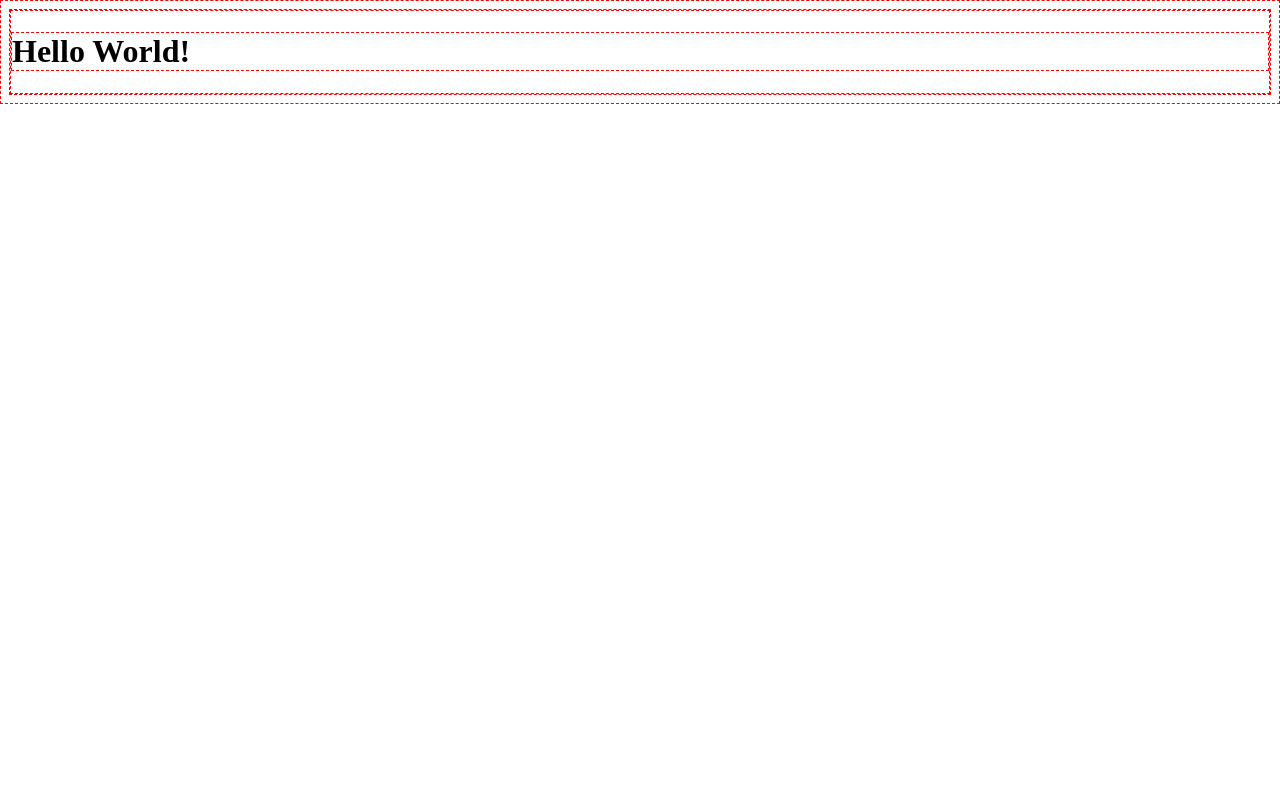
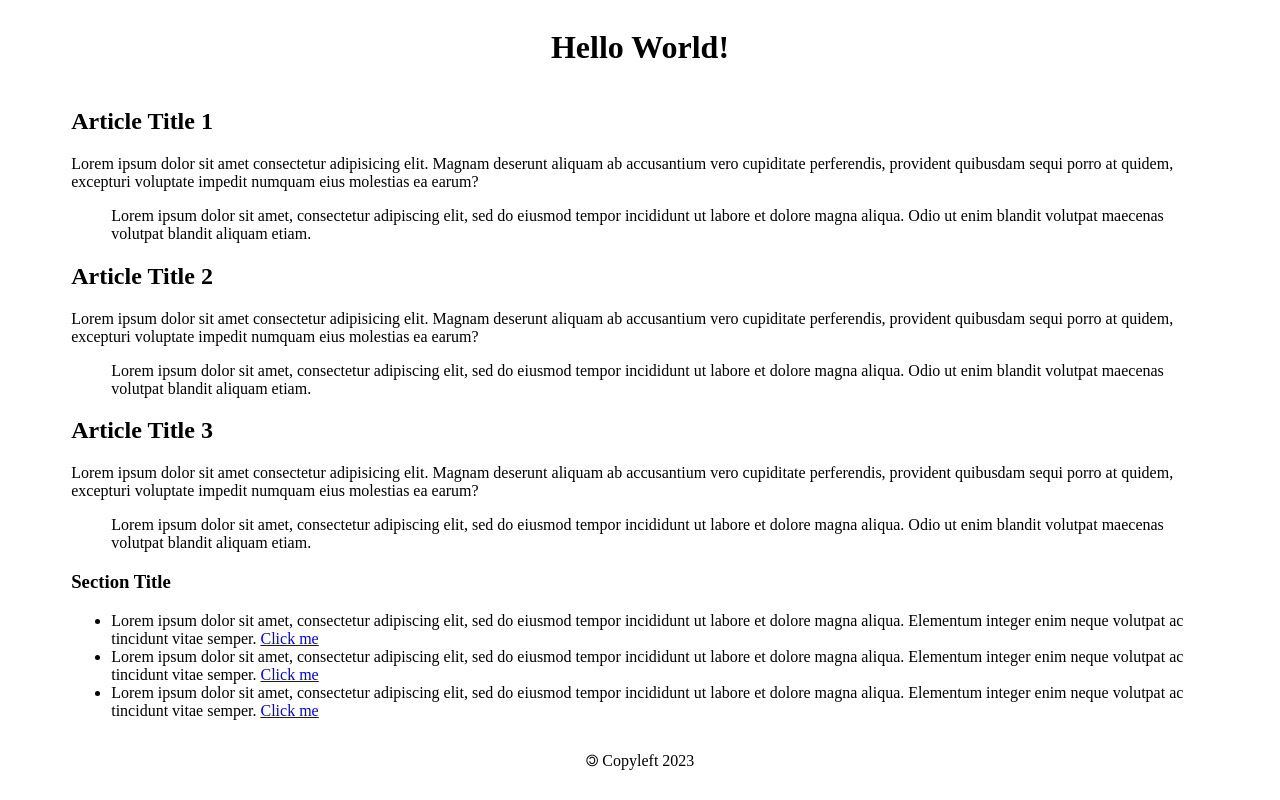
Before and after one commit to ajtran303/react_state_ts, a React (Vite) app: page / in a window 1280 px wide. Built offline with nearby package versions, Linux system fonts and the light colour scheme.

Commit message:
Add starter code

```diff
--- a/src/App.tsx
+++ b/src/App.tsx
@@ -1,9 +1,98 @@
 function App() {
 
+  const containerStyle = {
+    display: "flex",
+    flexDirection: "column" as "column",
+    alignItems: "center",
+  }
+
   return (
-    <>
-      <h1>Hello World!</h1>
-    </>
+    <div className="container" style={containerStyle}>
+      <header>
+        <h1>Hello World!</h1>
+      </header>
+
+      <main>
+        <article>
+          <h2>Article Title 1</h2>
+
+          <p>
+            Lorem ipsum dolor sit amet consectetur adipisicing elit. Magnam deserunt
+            aliquam ab accusantium vero cupiditate perferendis, provident quibusdam
+            sequi porro at quidem, excepturi voluptate impedit numquam eius molestias ea earum?
+          </p>
+
+          <blockquote cite="https://example.com/">
+            Lorem ipsum dolor sit amet, consectetur adipiscing elit, sed do eiusmod
+            tempor incididunt ut labore et dolore magna aliqua. Odio ut enim
+            blandit volutpat maecenas volutpat blandit aliquam etiam.
+          </blockquote>
+        </article>
+
+        <article>
+          <h2>Article Title 2</h2>
+
+          <p>
+            Lorem ipsum dolor sit amet consectetur adipisicing elit. Magnam deserunt
+            aliquam ab accusantium vero cupiditate perferendis, provident quibusdam
+            sequi porro at quidem, excepturi voluptate impedit numquam eius molestias ea earum?
+          </p>
+
+          <blockquote cite="https://example.com/">
+            Lorem ipsum dolor sit amet, consectetur adipiscing elit, sed do eiusmod
+            tempor incididunt ut labore et dolore magna aliqua. Odio ut enim
+            blandit volutpat maecenas volutpat blandit aliquam etiam.
+          </blockquote>
+        </article>
+
+
+        <article>
+          <h2>Article Title 3</h2>
+
+          <p>
+            Lorem ipsum dolor sit amet consectetur adipisicing elit. Magnam deserunt
+            aliquam ab accusantium vero cupiditate perferendis, provident quibusdam
+            sequi porro at quidem, excepturi voluptate impedit numquam eius molestias ea earum?
+          </p>
+
+          <blockquote cite="https://example.com/">
+            Lorem ipsum dolor sit amet, consectetur adipiscing elit, sed do eiusmod
+            tempor incididunt ut labore et dolore magna aliqua. Odio ut enim
+            blandit volutpat maecenas volutpat blandit aliquam etiam.
+          </blockquote>
+        </article>
+
+        <section className="bulletpoints">
+          <h3>Section Title</h3>
+
+          <ul>
+            <li>
+              Lorem ipsum dolor sit amet, consectetur adipiscing elit, sed do eiusmod
+              tempor incididunt ut labore et dolore magna aliqua. Elementum integer enim
+              neque volutpat ac tincidunt vitae semper. <a href="https://example.com/" target="blank">Click me</a>
+            </li>
+
+            <li>
+              Lorem ipsum dolor sit amet, consectetur adipiscing elit, sed do eiusmod
+              tempor incididunt ut labore et dolore magna aliqua. Elementum integer enim
+              neque volutpat ac tincidunt vitae semper. <a href="https://example.com/" target="blank">Click me</a>
+            </li>
+
+            <li>
+              Lorem ipsum dolor sit amet, consectetur adipiscing elit, sed do eiusmod
+              tempor incididunt ut labore et dolore magna aliqua. Elementum integer enim
+              neque volutpat ac tincidunt vitae semper. <a href="https://example.com/" target="blank">Click me</a>
+            </li>
+          </ul>
+        </section>
+      </main>
+
+      <footer>
+        <p>
+          🄯 Copyleft 2023
+        </p>
+      </footer>
+    </div>
   )
 }
 
--- a/src/index.css
+++ b/src/index.css
@@ -12,12 +12,16 @@ is determined by that TOTAL size minus the size of padding.
 
 */
 
-html {
-  margin: 0;
+:root {
   box-sizing: border-box;
 }
 
 *, *::before, *::after {
   box-sizing: inherit;
-  border: 1px dashed red;
+  /* border: 1px solid red; */
 }
+
+#root {
+  width: 90%;
+  margin: auto;
+}
```
Also changed, not shown: .eslintrc.cjs.
